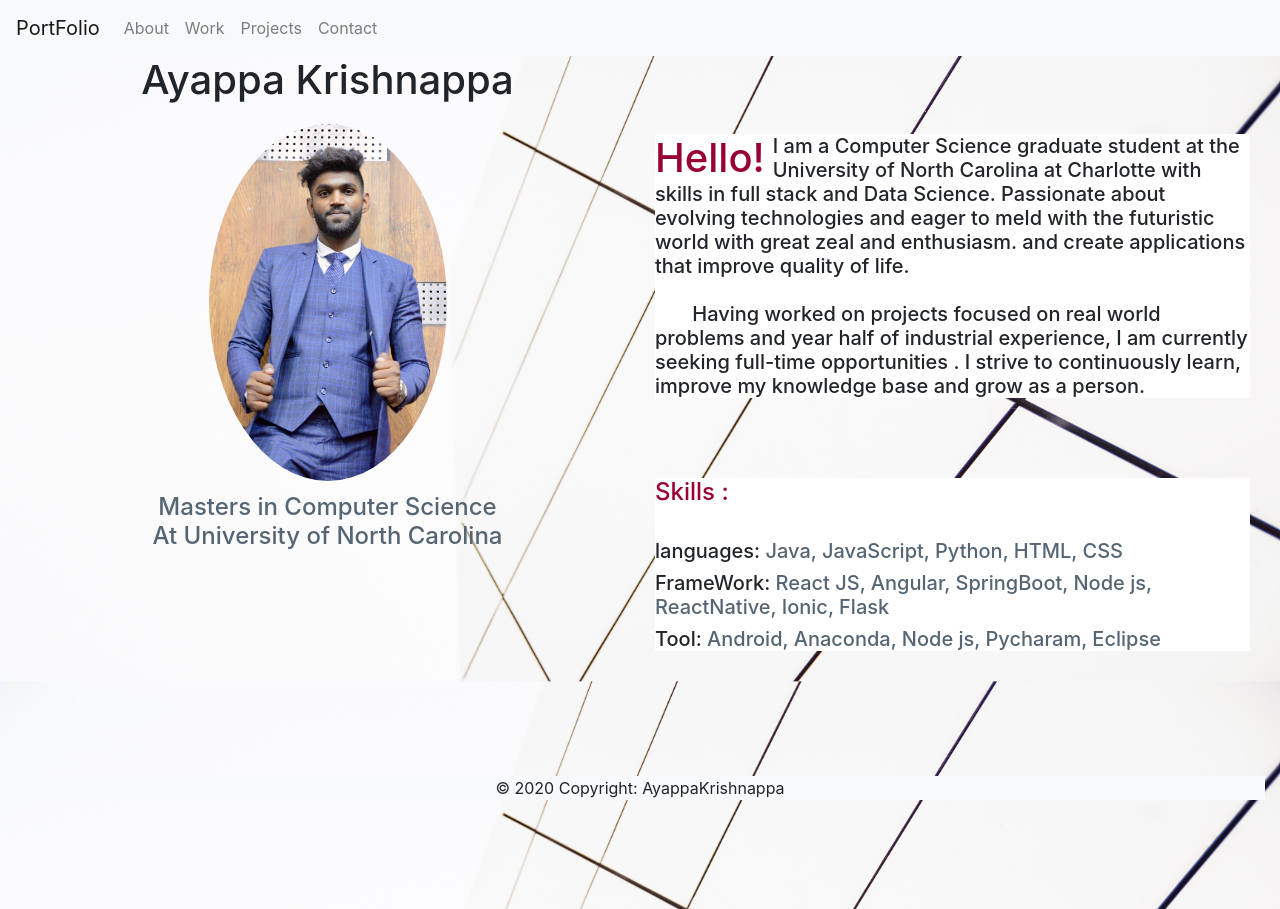
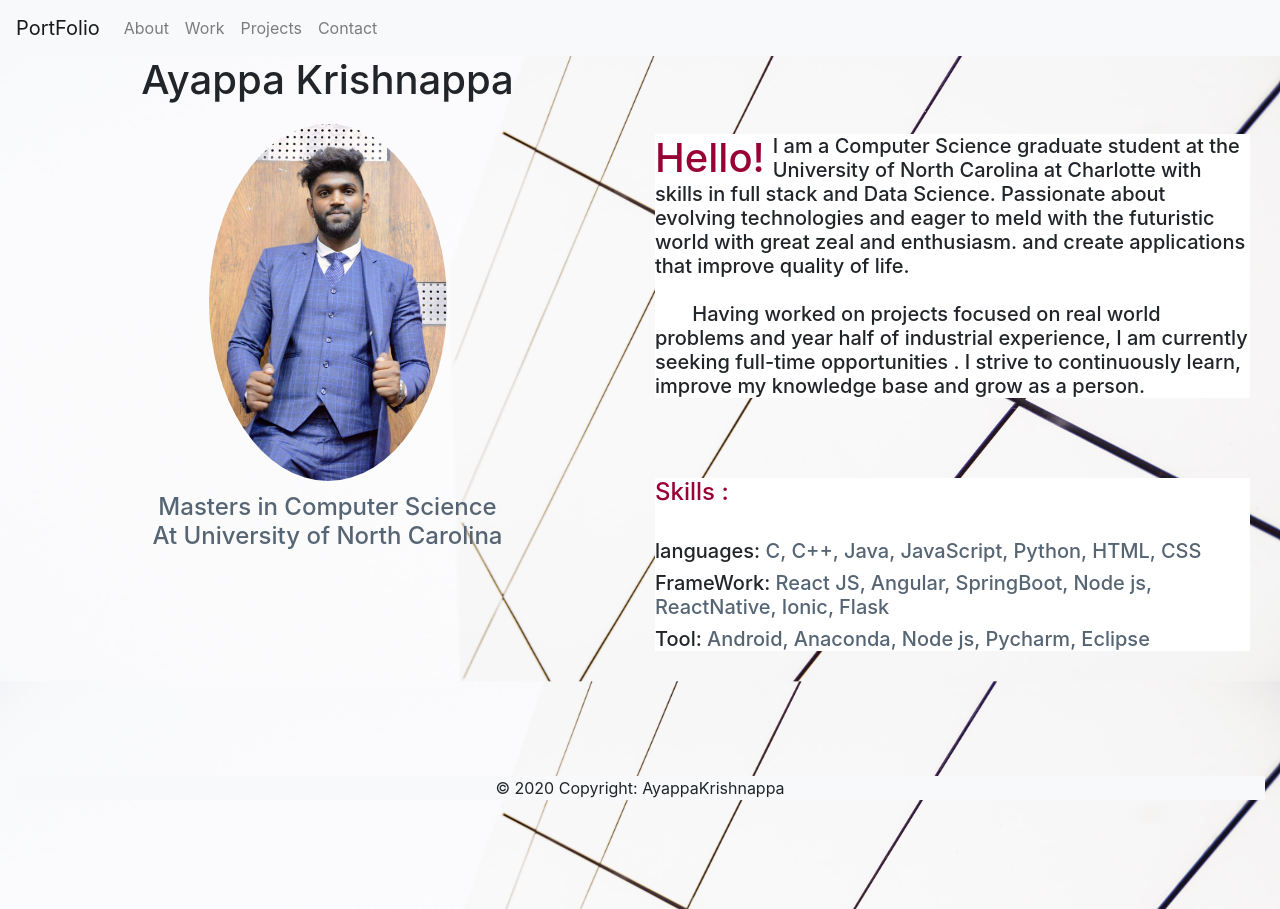
Before and after one commit to Ayappa/PortFolio, a React (Create React App) app: page / in a window 1280 px wide. Built offline with nearby package versions, Linux system fonts and the light colour scheme.

Commit message:
seplling mistake

```diff
--- a/src/component/About.jsx
+++ b/src/component/About.jsx
@@ -88,7 +88,7 @@ const About = () => {
 						<h5>
 							languages:{" "}
 							<span style={{ color: "#566573" }}>
-								Java, JavaScript, Python, HTML, CSS
+								C, C++, Java, JavaScript, Python, HTML, CSS
 							</span>{" "}
 						</h5>
 						<h5>
@@ -102,7 +102,7 @@ const About = () => {
 							Tool:{" "}
 							<span style={{ color: "#566573" }}>
 								{" "}
-								Android, Anaconda, Node js, Pycharam, Eclipse
+								Android, Anaconda, Node js, Pycharm, Eclipse
 							</span>
 						</h5>
 					</div>
--- a/src/data.js
+++ b/src/data.js
@@ -153,7 +153,7 @@ export const data = {
 				name: "Contact-Keeper FrontEnd",
 				tools: ["React", "Node.js", "HTML", "CSS", "JavaScript"],
 				link:
-					"https://github.com/Ayappa/Contact-Keeper--MERN-stack-app-using-React/tree/master/middleware",
+					"https://github.com/Ayappa/Contact-Keeper--MERN-stack-app-using-React",
 				description:
 					"Authenticate and Authorize users to add , edit or lookup contacts . With Node as backend.",
 			},
```
